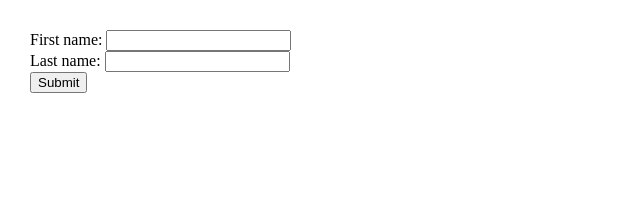
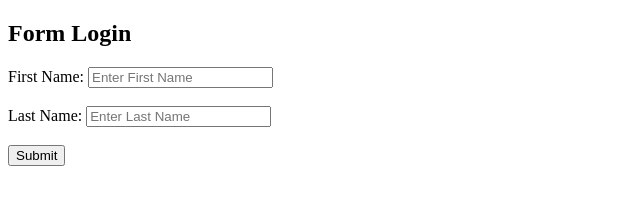
Before and after one commit to acciojob/form-login-avinashdayal, a website: page main.html in a window 1280 px wide. Shown: the whole page, without its empty margins (0-640 px from the left). Drawn offline with Linux system fonts and the light colour scheme.

Commit message:
created a submission

```diff
--- a/main.html
+++ b/main.html
@@ -1,26 +1,39 @@
 <!DOCTYPE html>
+<html>
+<head>
+  <title>Form Login</title>
+</head>
+<body>
 
-<html>
+  <h2>Form Login</h2>
 
-<head>
-	<meta charset=utf-8 />
-		<title>Return first and last name from a form</title>
-		<style type="text/css">
-			body {margin: 30px;}
-		</style>
-	<link rel="stylesheet" href="styles.css">
-</head>
+  <!-- FORM -->
+  <form id="myForm" onsubmit="getFormvalue(event)">
+    <label>First Name:</label>
+    <input type="text" name="fname" placeholder="Enter First Name"><br><br>
 
-<body>
-	<form id="form1" onsubmit="getFormvalue()">
-		First name: <input type="text" name="fname"><br>
-		Last name: <input type="text" name="lname"><br>
-		<input type="submit" value="Submit">
-	</form>
+    <label>Last Name:</label>
+    <input type="text" name="lname" placeholder="Enter Last Name"><br><br>
 
-    <script type="text/javascript" src="./script.js">
-</script>
+    <input type="submit" value="Submit">
+  </form>
+
+  <!-- JAVASCRIPT FUNCTION -->
+  <script>
+    function getFormvalue(event) {
+      event.preventDefault(); // stop page refresh
+
+      // Get form values with trim() to remove extra spaces
+      const first = document.querySelector('[name="fname"]').value.trim();
+      const last = document.querySelector('[name="lname"]').value.trim();
+
+      // Combine full name
+      const fullName = `${first} ${last}`.trim();
+
+      // Show result
+      alert(fullName);
+    }
+  </script>
 
 </body>
-
 </html>
--- a/script.js
+++ /dev/null
@@ -1,13 +0,0 @@
-function getFormvalue(event) {
-    event.preventDefault(); // stop page reload
-
-    // Get the form
-    let form = document.getElementById("myForm");
-
-    // Retrieve values
-    let firstName = form.fname.value;
-    let lastName = form.lname.value;
-
-    // Display full name
-    alert(firstName + " " + lastName);
-}
```
